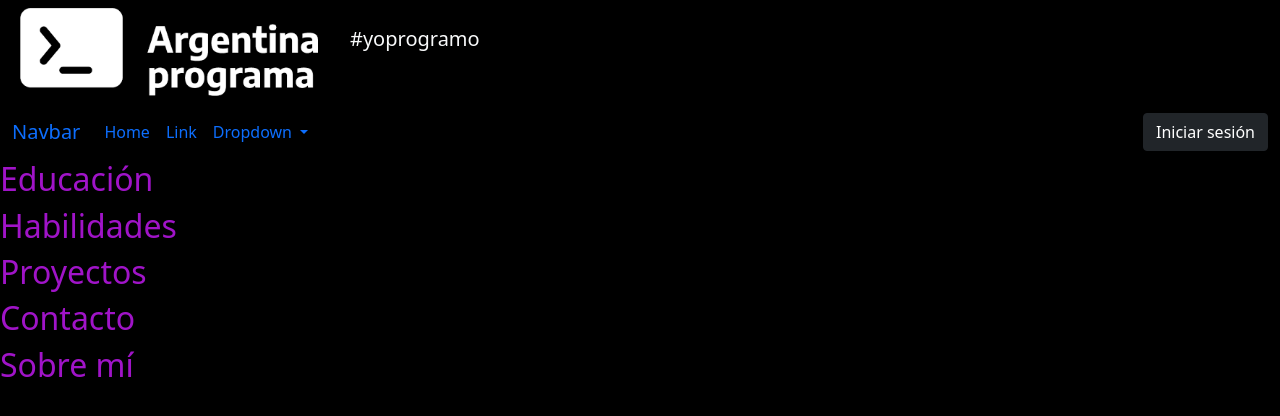
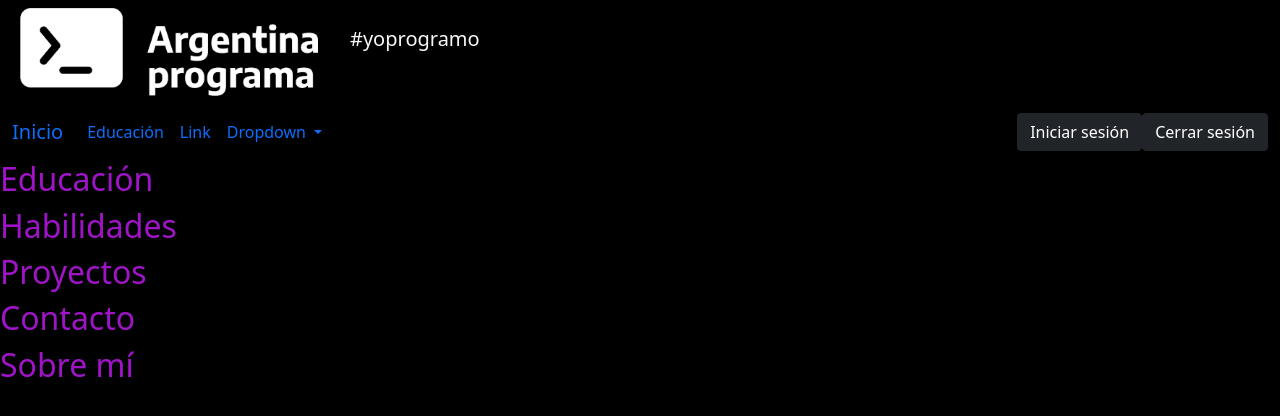
Before and after one commit to mariacruzbp/portfolio-FrontEnd-, a plain HTML site: page index.html in a window 1280 px wide. Drawn offline with nearby package versions, Linux system fonts and the light colour scheme.

Commit message:
maqueta 1.1

```diff
--- a/index.html
+++ b/index.html
@@ -25,14 +25,14 @@
 <!-------------------------------------->
 <nav class="navbar navbar-expand-lg bg-body-tertiary">
   <div class="container-fluid">
-    <a class="navbar-brand" href="#">Navbar</a>
+    <a class="navbar-brand" href="#">Inicio</a>
     <button class="navbar-toggler" type="button" data-bs-toggle="collapse" data-bs-target="#navbarSupportedContent" aria-controls="navbarSupportedContent" aria-expanded="false" aria-label="Toggle navigation">
       <span class="navbar-toggler-icon"></span>
     </button>
     <div class="collapse navbar-collapse" id="navbarSupportedContent">
       <ul class="navbar-nav me-auto mb-2 mb-lg-0">
         <li class="nav-item">
-          <a class="nav-link active" aria-current="page" href="#">Home</a>
+          <a class="nav-link active" aria-current="page" href="#">Educación</a>
         </li>
         <li class="nav-item">
           <a class="nav-link" href="#">Link</a>
@@ -52,6 +52,9 @@
 <!-- Button trigger modal -->
 <button type="button" class="btn btn-dark" data-bs-toggle="modal" data-bs-target="#loginModal">
   Iniciar sesión
+</button>
+<button type="button" class="btn btn-dark">
+  Cerrar sesión
 </button>
     </div>
   </div>
```
